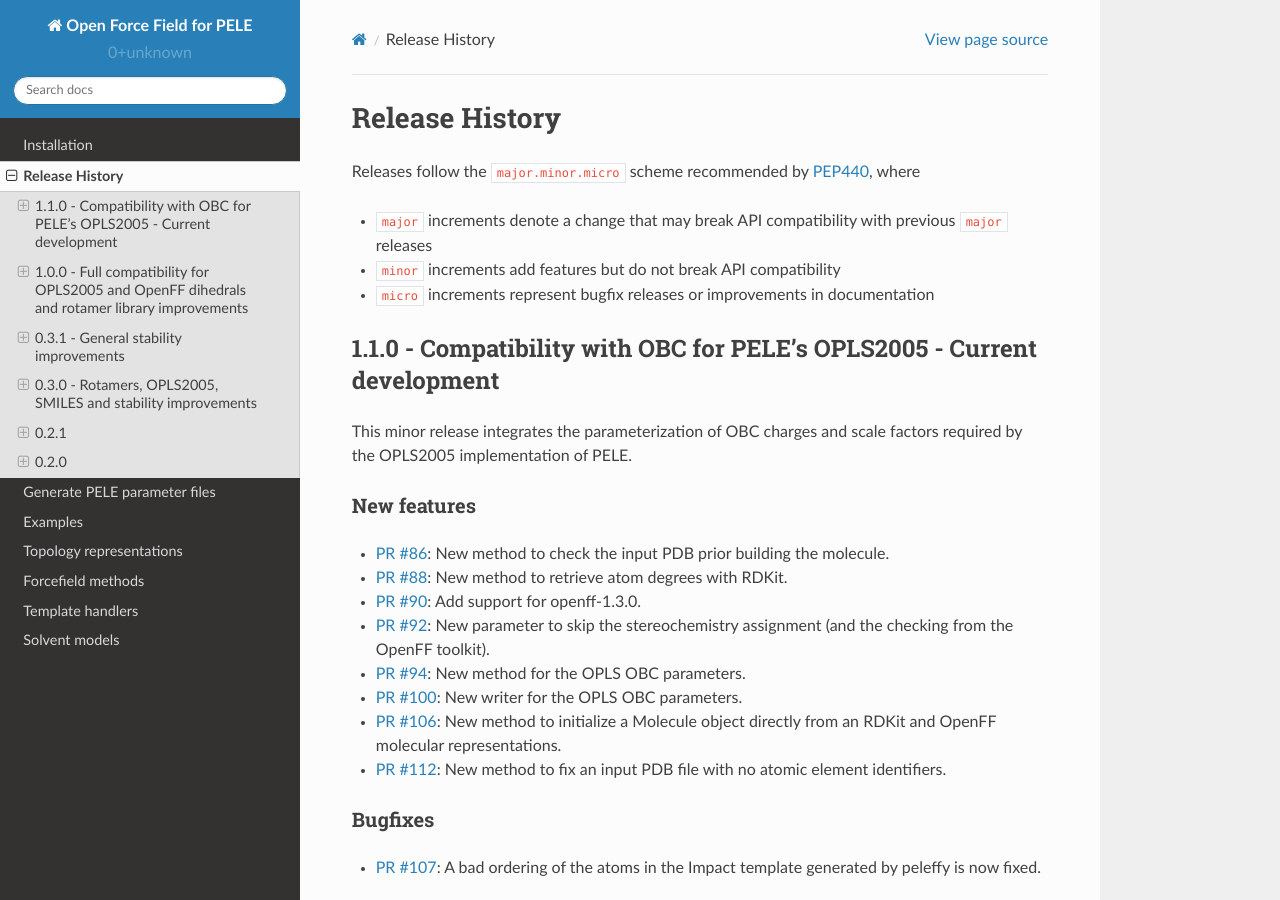
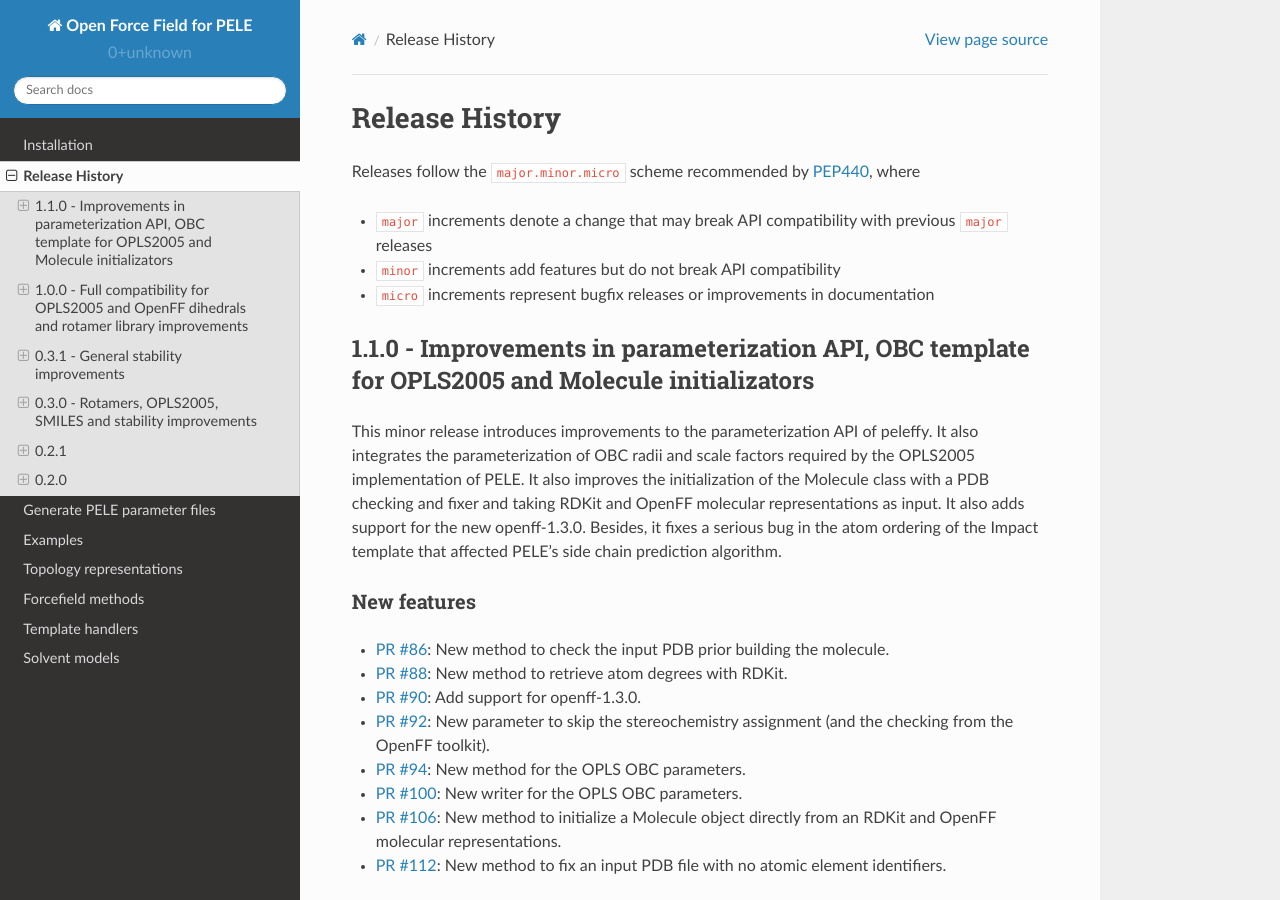
Before and after one commit to martimunicoy/peleffy, a Sphinx documentation site: the page built from docs/releasehistory.rst, in a window 1280 px wide and 900 px high. Built offline with Sphinx 7.4.7 and the Read the Docs theme 2.0.0, drawn with Linux system fonts in a browser that asks for light colours.

Commit message:
Update releasehistory.rst

```diff
--- a/docs/releasehistory.rst
+++ b/docs/releasehistory.rst
@@ -8,10 +8,10 @@ Releases follow the ``major.minor.micro`` scheme recommended by `PEP440 <https:/
 * ``micro`` increments represent bugfix releases or improvements in documentation
 
 
-1.1.0 - Compatibility with OBC for PELE's OPLS2005 - Current development
-------------------------------------------------------------------------
+1.1.0 - Improvements in parameterization API, OBC template for OPLS2005 and Molecule initializators
+---------------------------------------------------------------------------------------------------
 
-This minor release integrates the parameterization of OBC charges and scale factors required by the OPLS2005 implementation of PELE.
+This minor release introduces improvements to the parameterization API of peleffy. It also integrates the parameterization of OBC radii and scale factors required by the OPLS2005 implementation of PELE. It also improves the initialization of the Molecule class with a PDB checking and fixer and taking RDKit and OpenFF molecular representations as input. It also adds support for the new openff-1.3.0. Besides, it fixes a serious bug in the atom ordering of the Impact template that affected PELE's side chain prediction algorithm.
 
 New features
 """"""""""""
```
